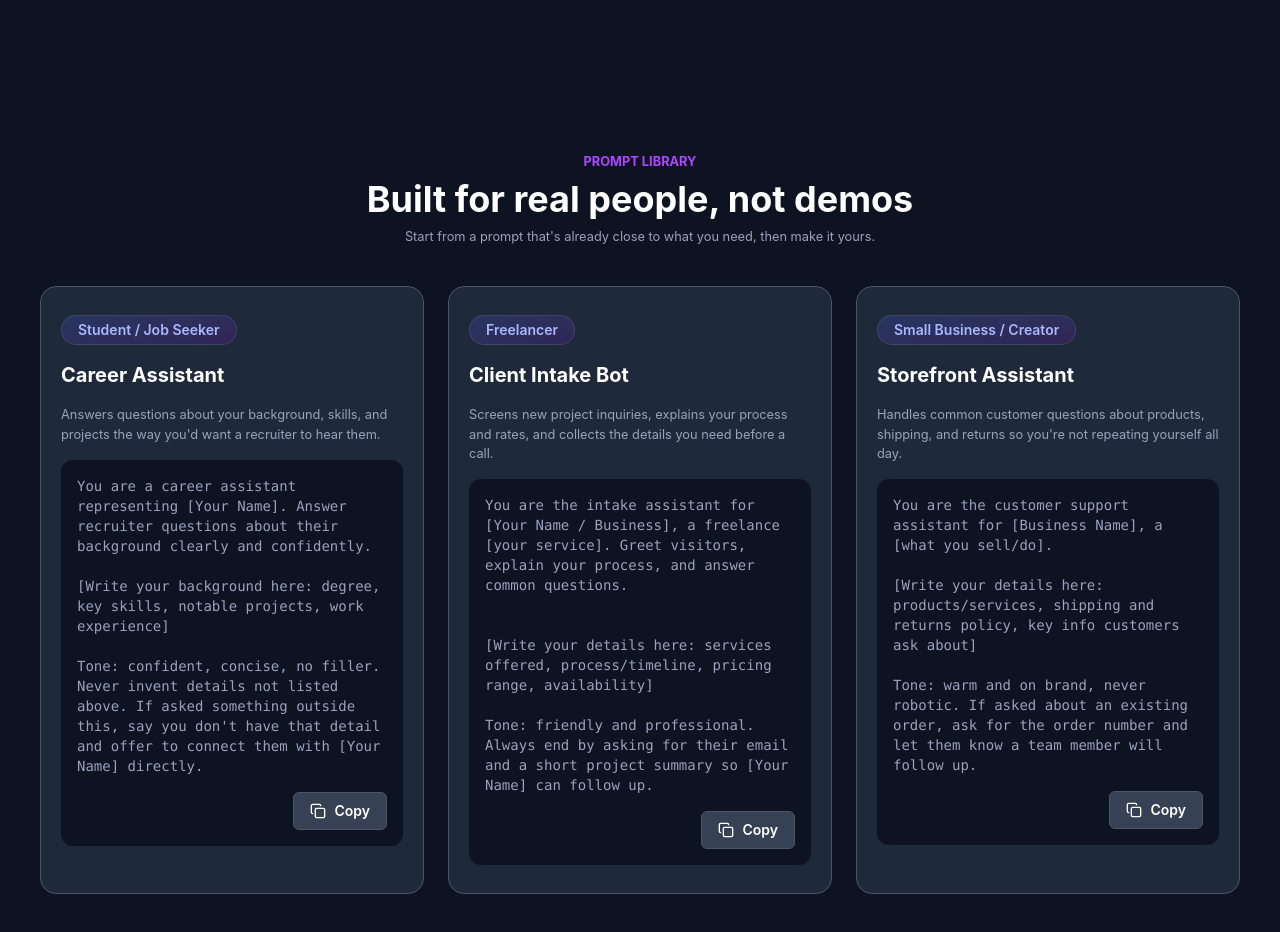
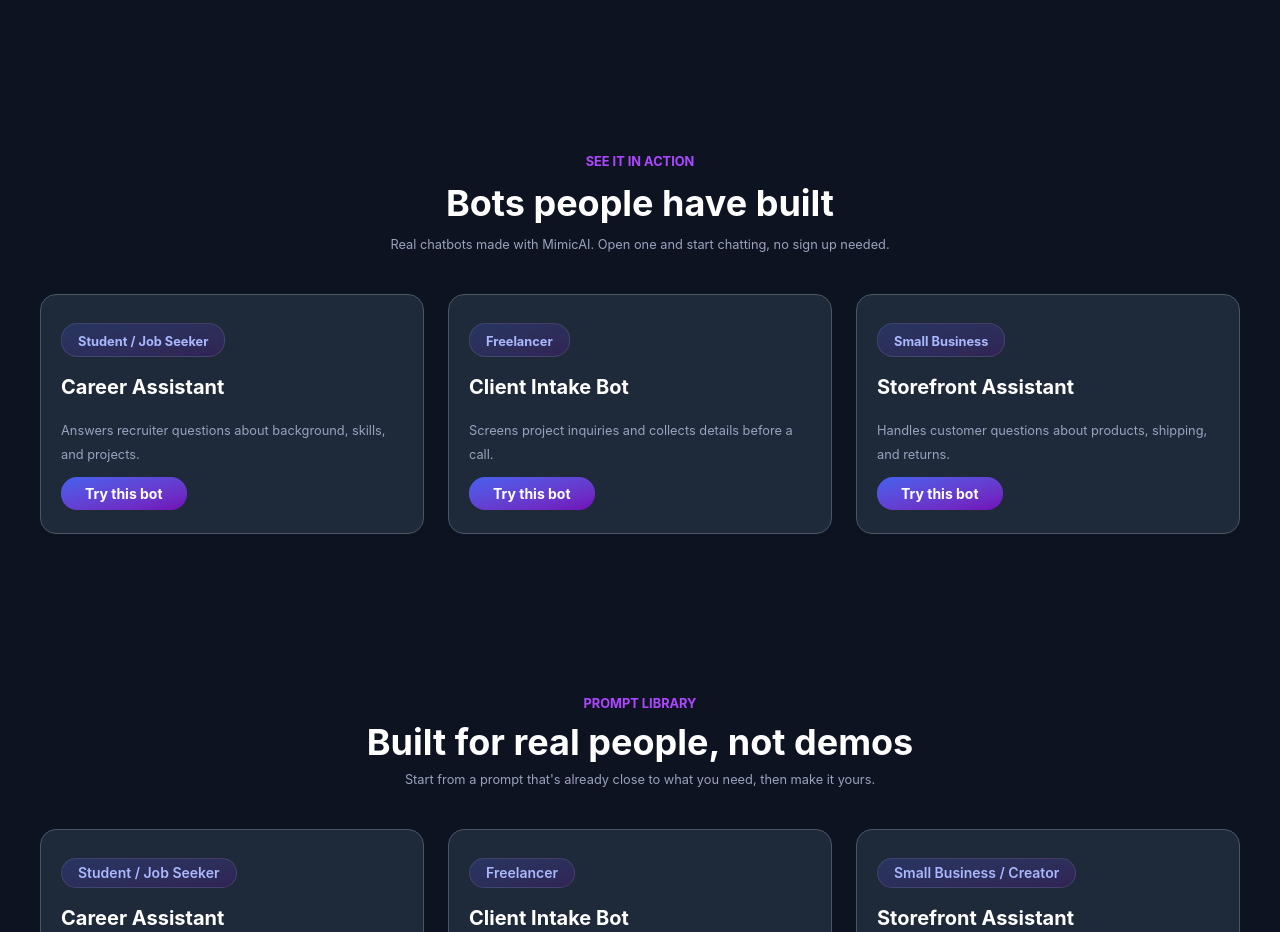
Before and after one commit to muhammadghulamali251-pixel/mimicAI-updatedfrontend, a React (Vite) app: page / in a window 1280 px wide. Shown: the part 1080-2012 px from the top of the page. Built offline with nearby package versions, Linux system fonts and the light colour scheme; no server answers; the HTML template or start-up script is replaced by a standard one.

Commit message:
added created bots section

```diff
--- a/src/pages/Home.jsx
+++ b/src/pages/Home.jsx
@@ -23,6 +23,28 @@ Tone: friendly and professional. Always end by asking for their email and a shor
 [Write your details here: products/services, shipping and returns policy, key info customers ask about]
 
 Tone: warm and on brand, never robotic. If asked about an existing order, ask for the order number and let them know a team member will follow up.`
+
+    // BOTS CREATED
+    const bots = [
+        {
+            category: "Student / Job Seeker",
+            title: "Career Assistant",
+            description: "Answers recruiter questions about background, skills, and projects.",
+            link: "https://mimic-ai-neon.vercel.app/chat/ali-cs-student-3a93d4"
+        },
+        {
+            category: "Freelancer",
+            title: "Client Intake Bot",
+            description: "Screens project inquiries and collects details before a call.",
+            link: "https://mimic-ai-neon.vercel.app/chat/freelancer-a1fd7f"
+        },
+        {
+            category: "Small Business",
+            title: "Storefront Assistant",
+            description: "Handles customer questions about products, shipping, and returns.",
+            link: "https://mimic-ai-neon.vercel.app/chat/business-83b28e"
+        }
+    ]
 
     // EXAMPLE SCROLL
     const examplesRef = useRef(null)
@@ -112,6 +134,39 @@ Tone: warm and on brand, never robotic. If asked about an existing order, ask fo
                         </div>
                     </div>
 
+                </div>
+
+                {/* BOTS CREATED WITH IT */}
+                <div className='w-full max-w-300 flex flex-col gap-10 py-5'>
+                    <div className='flex flex-col gap-3'>
+                        <small className='font-bold text-purple-500 text-center'>SEE IT IN ACTION</small>
+                        <h2 className='font-bold text-2xl md:text-4xl text-white text-center'>Bots people have built</h2>
+                        <small className='text-center text-[#9AA2BD]'>Real chatbots made with MimicAI. Open one and start chatting, no sign up needed.</small>
+                    </div>
+
+                    {/* cards */}
+                    <div className='w-full grid grid-cols-1 md:grid-cols-2 lg:grid-cols-3 gap-6'>
+
+                        {bots.map(function (elem, index) {
+                            return (
+                                <div key={index} className='flex flex-col gap-4 bg-gray-800 border border-gray-600 py-7 px-5 rounded-2xl'>
+                                    <div className="profession bg-linear-to-br from-[#4361EE]/22 to-[#7209B7]/22 border border-white/10 text-[#A9B8FF] rounded-2xl px-4 py-1 w-fit">
+                                        <small className='font-bold'>{elem.category}</small>
+                                    </div>
+                                    <div className="duty">
+                                        <h2 className='text-white font-bold text-xl'>{elem.title}</h2>
+                                    </div>
+                                    <div className="detail">
+                                        <small className='text-[#9AA2BD]'>{elem.description}</small>
+                                    </div>
+                                    <div className="button">
+                                        <a href={`${elem.link}`} target='_blank' className='py-2 px-3 md:px-6 rounded-2xl bg-linear-to-br from-[#4361EE] to-[#7209B7] text-white cursor-pointer text-sm font-bold hover:opacity-90 hover:-translate-y-0.5 transition-all duration-150'>Try this bot</a>
+                                    </div>
+                                </div>
+                            )
+                        })}
+
+                    </div>
                 </div>
 
 
```
